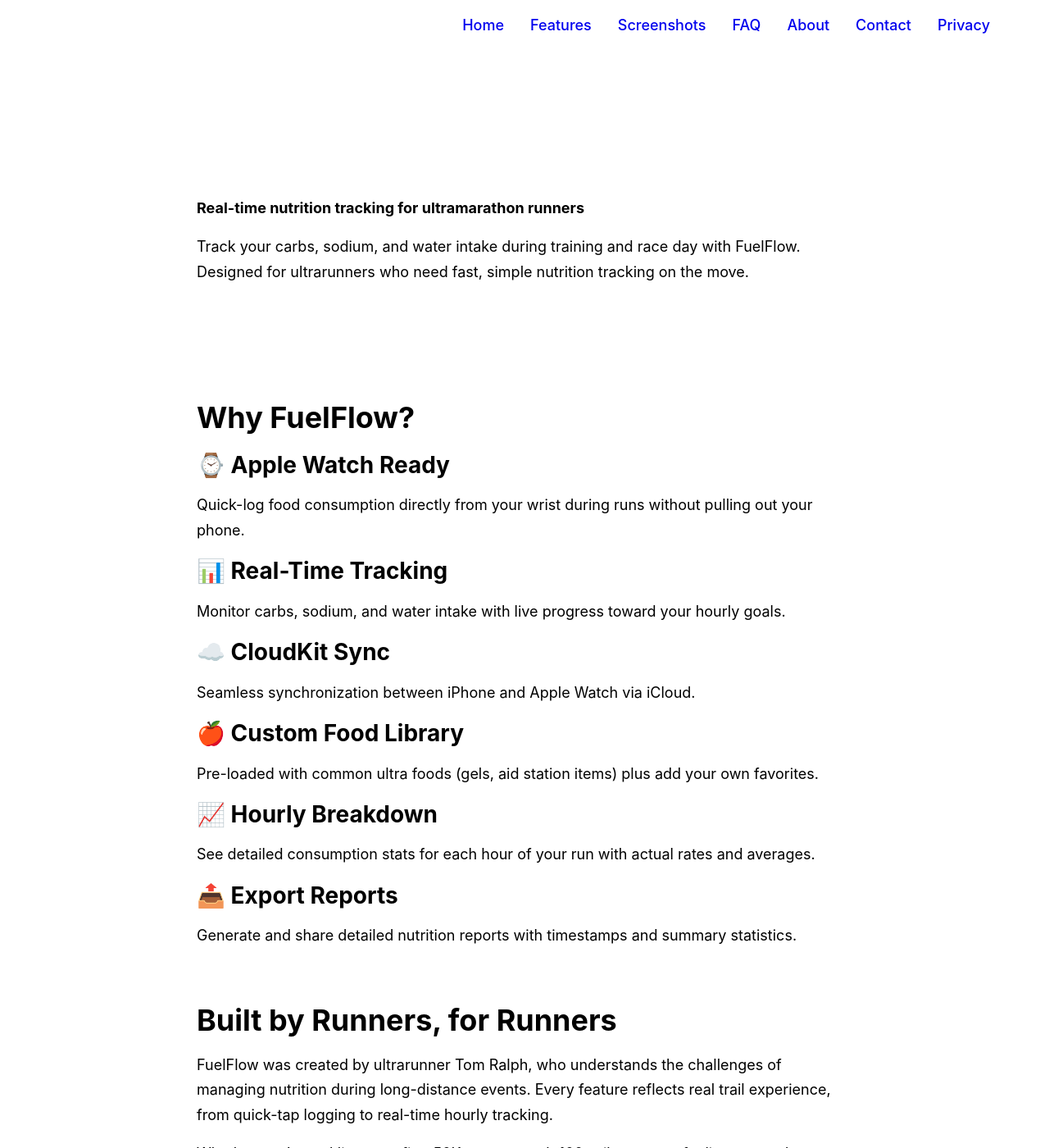
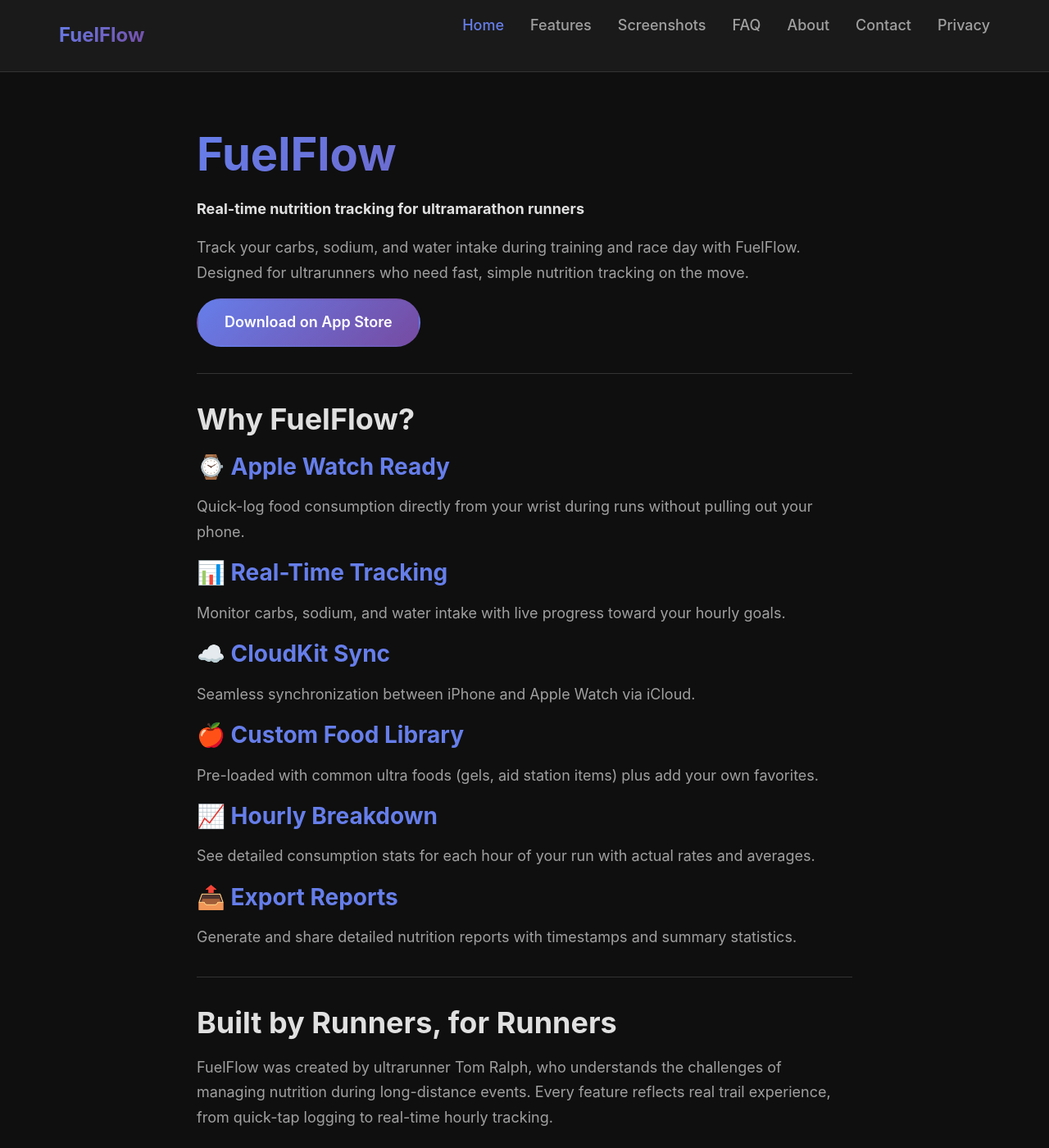
Before and after one commit to virtualserverguy/NutriTracker-pages, a Jekyll site: the page built from pub/index.md, in a window 1280 px wide and 1400 px high. Shown: the whole window at 82% size. Built offline with Jekyll 4.4.1, drawn with Linux system fonts in a browser that asks for light colours.

Commit message:
Update style.css

````diff
--- a/pub/assets/css/style.css
+++ b/pub/assets/css/style.css
@@ -29,10 +29,10 @@ scroll-behavior: smooth;
 }
 
 body {
-font-family: -apple-system, BlinkMacSystemFont, ‘Segoe UI’, Roboto, Oxygen, Ubuntu, Cantarell, sans-serif;
+    font-family: -apple-system, BlinkMacSystemFont, 'Segoe UI', Roboto, Oxygen, Ubuntu, Cantarell, sans-serif;
     line-height: 1.7;
-color: var(–text-primary);
-background: var(–bg-primary);
+    color: var(--text-primary);
+    background: var(--bg-primary);
     font-size: 16px;
 }
 
@@ -41,7 +41,7 @@ Typography
    ================================ */
 
 h1, h2, h3, h4, h5, h6 {
-color: var(–text-primary);
+    color: var(--text-primary);
     font-weight: 700;
     line-height: 1.3;
     margin-bottom: 1rem;
@@ -49,7 +49,7 @@ margin-bottom: 1rem;
 
 h1 {
     font-size: 2rem;
-background: linear-gradient(135deg, var(–accent-primary), var(–accent-secondary));
+    background: linear-gradient(135deg, var(--accent-primary), var(--accent-secondary));
     -webkit-background-clip: text;
     -webkit-text-fill-color: transparent;
     background-clip: text;
@@ -62,7 +62,7 @@ margin-top: 2rem;
 
 h3 {
     font-size: 1.5rem;
-color: var(–accent-primary);
+    color: var(--accent-primary);
 }
 
 h4 {
@@ -71,21 +71,21 @@ font-size: 1.25rem;
 
 p {
     margin-bottom: 1rem;
-color: var(–text-secondary);
+    color: var(--text-secondary);
 }
 
 a {
-color: var(–accent-primary);
+    color: var(--accent-primary);
     text-decoration: none;
     transition: color 0.3s ease;
 }
 
 a:hover {
-color: var(–accent-secondary);
+    color: var(--accent-secondary);
 }
 
 strong {
-color: var(–text-primary);
+    color: var(--text-primary);
 }
 
 /* ================================
@@ -108,8 +108,8 @@ Navigation
    ================================ */
 
 .navbar {
-background: var(–bg-secondary);
-border-bottom: 1px solid var(–border-color);
+    background: var(--bg-secondary);
+    border-bottom: 1px solid var(--border-color);
     padding: 1rem 0;
     position: sticky;
     top: 0;
@@ -126,7 +126,7 @@ align-items: center;
 .logo {
     font-size: 1.5rem;
     font-weight: 700;
-background: linear-gradient(135deg, var(–accent-primary), var(–accent-secondary));
+    background: linear-gradient(135deg, var(--accent-primary), var(--accent-secondary));
     -webkit-background-clip: text;
     -webkit-text-fill-color: transparent;
     background-clip: text;
@@ -144,7 +144,7 @@ padding: 0.5rem;
 .nav-toggle span {
     width: 25px;
     height: 3px;
-background: var(–text-primary);
+    background: var(--text-primary);
     margin: 3px 0;
     transition: 0.3s;
     border-radius: 3px;
@@ -158,7 +158,7 @@ align-items: center;
 }
 
 .nav-menu a {
-color: var(–text-secondary);
+    color: var(--text-secondary);
     font-weight: 500;
     padding: 0.5rem 0;
     transition: color 0.3s ease;
@@ -166,7 +166,7 @@ transition: color 0.3s ease;
 
 .nav-menu a:hover,
 .nav-menu a.active {
-color: var(–accent-primary);
+    color: var(--accent-primary);
 }
 
 /* Mobile Navigation */
@@ -175,7 +175,6 @@ color: var(–accent-primary);
         display: flex;
     }
 
-```
     .nav-toggle.active span:nth-child(1) {
         transform: rotate(45deg) translate(8px, 8px);
     }
@@ -215,8 +214,6 @@ display: flex;
         display: block;
         padding: 1rem;
     }
-```
-
 }
 
 /* ================================
@@ -248,7 +245,7 @@ cursor: pointer;
 }
 
 .btn-primary {
-background: linear-gradient(135deg, var(–accent-primary), var(–accent-secondary));
+    background: linear-gradient(135deg, var(--accent-primary), var(--accent-secondary));
     color: white;
 }
 
@@ -259,12 +256,12 @@ box-shadow: 0 10px 25px rgba(102, 126, 234, 0.4);
 
 .btn-secondary {
     background: transparent;
-border-color: var(–accent-primary);
-color: var(–accent-primary);
+    border-color: var(--accent-primary);
+    color: var(--accent-primary);
 }
 
 .btn-secondary:hover {
-background: var(–accent-primary);
+    background: var(--accent-primary);
     color: white;
 }
 
@@ -275,7 +272,7 @@ Lists
 ul, ol {
     margin-left: 2rem;
     margin-bottom: 1rem;
-color: var(–text-secondary);
+    color: var(--text-secondary);
 }
 
 li {
@@ -287,20 +284,20 @@ Code Blocks
    ================================ */
 
 code {
-background: var(–bg-tertiary);
+    background: var(--bg-tertiary);
     padding: 0.2rem 0.5rem;
     border-radius: 4px;
     font-size: 0.9em;
-color: var(–accent-primary);
+    color: var(--accent-primary);
 }
 
 pre {
-background: var(–bg-tertiary);
+    background: var(--bg-tertiary);
     padding: 1rem;
     border-radius: 8px;
     overflow-x: auto;
     margin-bottom: 1rem;
-border: 1px solid var(–border-color);
+    border: 1px solid var(--border-color);
 }
 
 pre code {
@@ -313,11 +310,11 @@ Blockquotes
    ================================ */
 
 blockquote {
-border-left: 4px solid var(–accent-primary);
+    border-left: 4px solid var(--accent-primary);
     padding-left: 1.5rem;
     margin: 1.5rem 0;
     font-style: italic;
-color: var(–text-secondary);
+    color: var(--text-secondary);
 }
 
 /* ================================
@@ -333,22 +330,22 @@ display: block;
 }
 
 thead {
-background: var(–bg-secondary);
+    background: var(--bg-secondary);
 }
 
 th, td {
     padding: 0.75rem;
     text-align: left;
-border: 1px solid var(–border-color);
+    border: 1px solid var(--border-color);
 }
 
 th {
     font-weight: 600;
-color: var(–text-primary);
+    color: var(--text-primary);
 }
 
 td {
-color: var(–text-secondary);
+    color: var(--text-secondary);
 }
 
 /* ================================
@@ -368,7 +365,7 @@ Horizontal Rules
 
 hr {
     border: none;
-border-top: 1px solid var(–border-color);
+    border-top: 1px solid var(--border-color);
     margin: 2rem 0;
 }
 
@@ -377,8 +374,8 @@ Footer
    ================================ */
 
 .footer {
-background: var(–bg-secondary);
-border-top: 1px solid var(–border-color);
+    background: var(--bg-secondary);
+    border-top: 1px solid var(--border-color);
     padding: 2rem 0;
     text-align: center;
     margin-top: 4rem;
@@ -390,12 +387,12 @@ font-size: 0.9rem;
 }
 
 .footer-links a {
-color: var(–text-secondary);
+    color: var(--text-secondary);
     margin: 0 0.5rem;
 }
 
 .footer-links a:hover {
-color: var(–accent-primary);
+    color: var(--accent-primary);
 }
 
 /* ================================
@@ -407,7 +404,6 @@ body {
         font-size: 18px;
     }
 
-```
     h1 {
         font-size: 3rem;
     }
@@ -427,8 +423,6 @@ h3 {
     .main-content {
         padding: 4rem 0;
     }
-```
-
 }
 
 @media (min-width: 1024px) {
````
Lines whose indentation alone changed are shown as unchanged.
